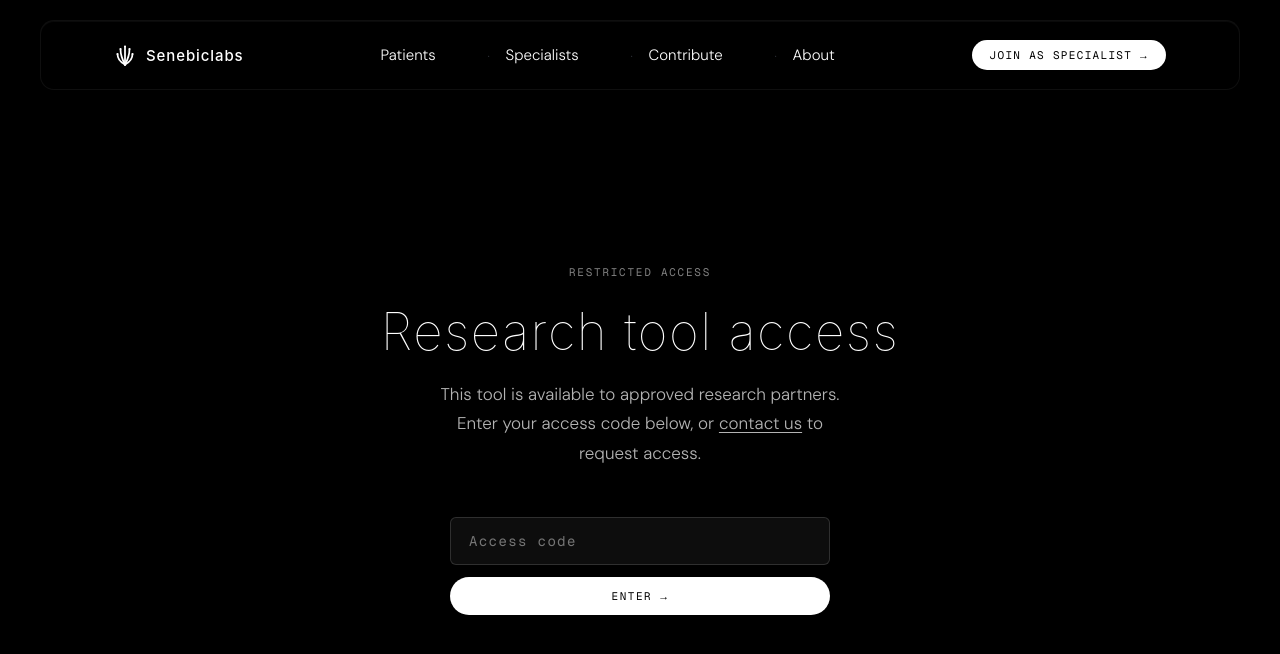
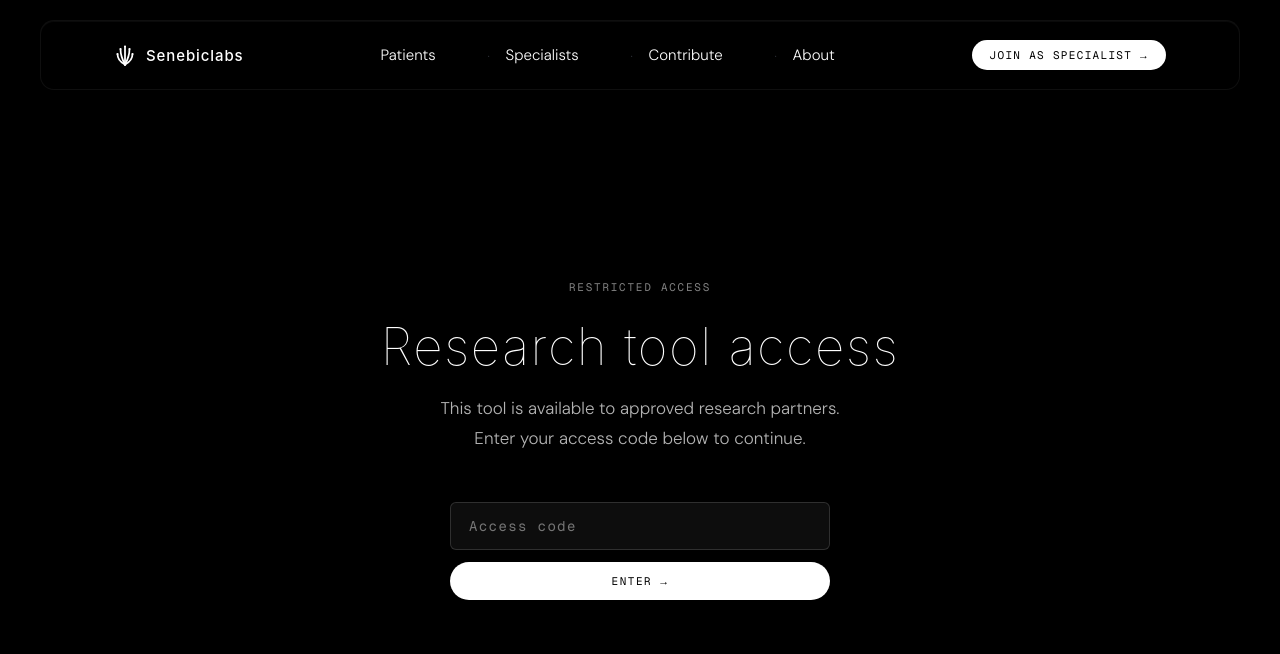
Before and after one commit to ORBREGEN/HEALTH, a Next.js app in the folder ui/: page /fahimasima/request in a window 1280 px wide. Shown: the top 654 px of the page. Built offline with nearby package versions, Linux system fonts and the light colour scheme.

Commit message:
fix(ui): remove contact link from analysis access page

```diff
--- a/ui/app/fahimasima/request/page.tsx
+++ b/ui/app/fahimasima/request/page.tsx
@@ -79,11 +79,7 @@ export default function AnalyseRequestPage() {
           marginBottom: 48,
           opacity: 0.7,
         }}>
-          This tool is available to approved research partners. Enter your access code below, or{' '}
-          <a href="mailto:godwinyampoi449@gmail.com" style={{ color: 'var(--ink)', textDecoration: 'underline', textUnderlineOffset: 3 }}>
-            contact us
-          </a>{' '}
-          to request access.
+          This tool is available to approved research partners. Enter your access code below to continue.
         </p>
 
         <form onSubmit={submit} style={{ width: '100%', maxWidth: 380 }}>
```
